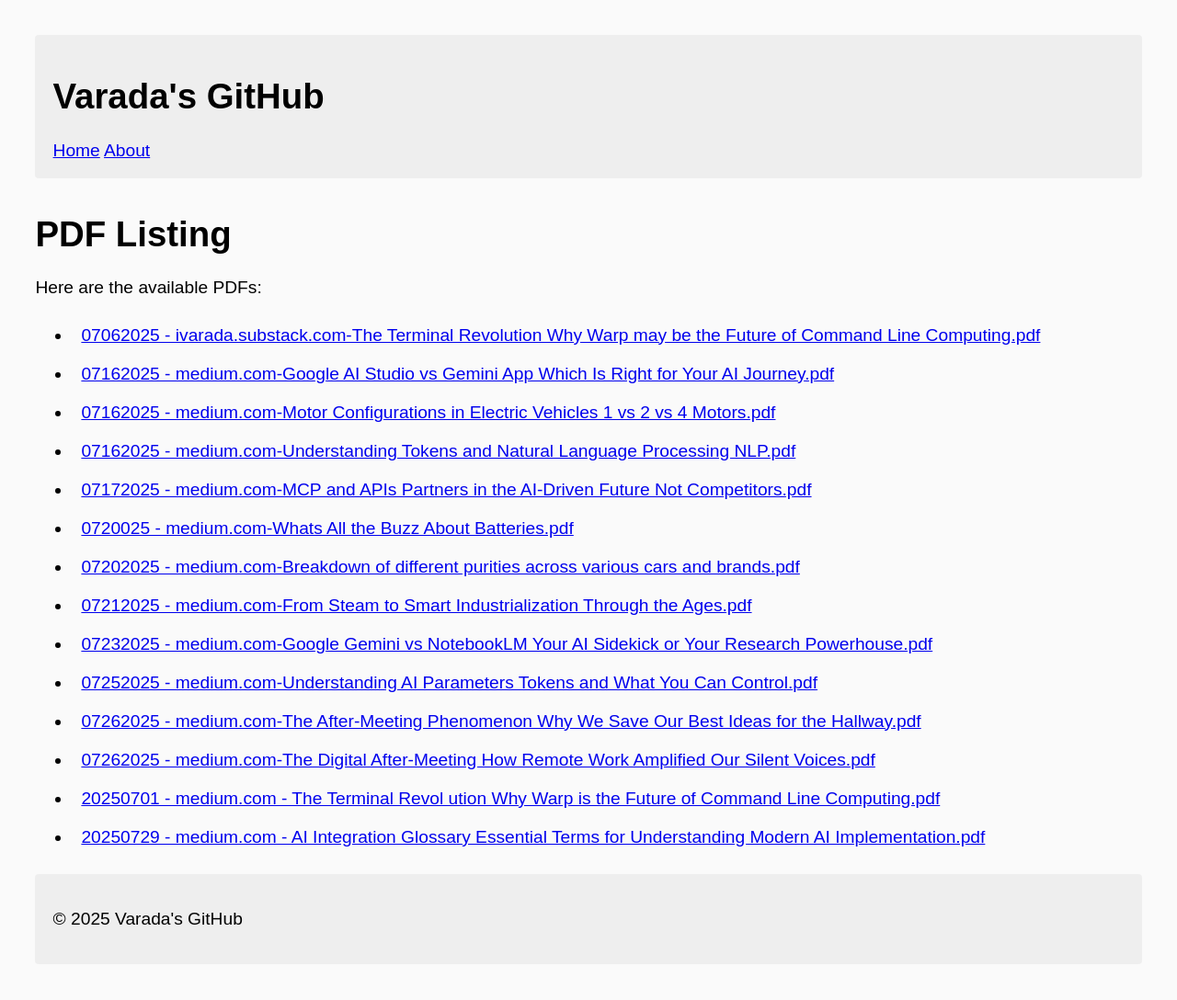
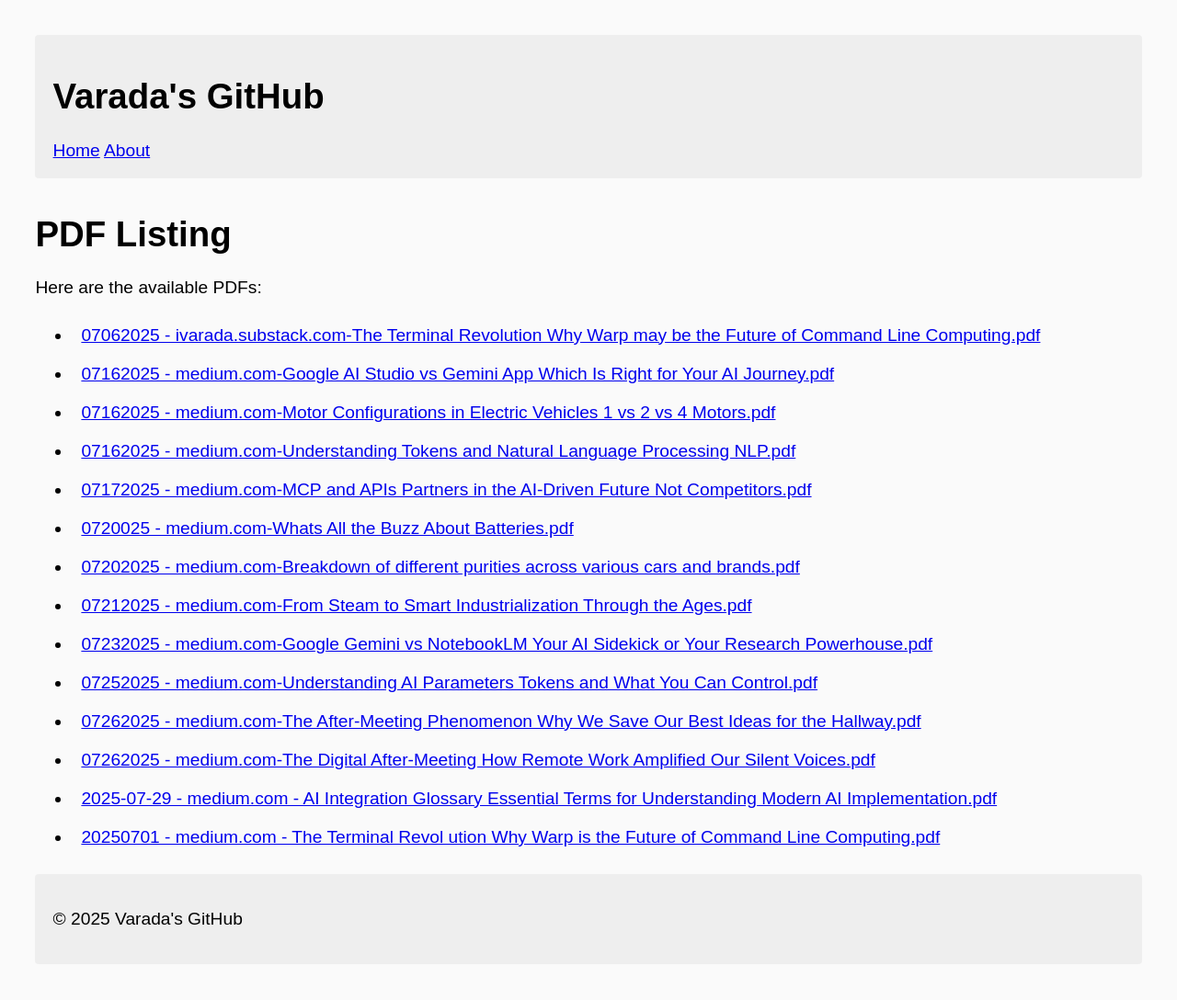
Before and after one commit to ivarada/ivarada.github.io, a Jekyll site: the page built from medium/pdf/index.md, in a window 1280 px wide. Shown: the whole page at 92% size. Built offline with Jekyll 4.4.1, drawn with Linux system fonts in a browser that asks for light colours.

Commit message:
Update PDF Listing

```diff
--- a/medium/pdf/index.md
+++ b/medium/pdf/index.md
@@ -19,5 +19,5 @@ Here are the available PDFs:
 - [07252025 - medium.com-Understanding AI Parameters Tokens and What You Can Control.pdf](07252025 - medium.com-Understanding AI Parameters Tokens and What You Can Control.pdf)
 - [07262025 - medium.com-The After-Meeting Phenomenon Why We Save Our Best Ideas for the Hallway.pdf](07262025 - medium.com-The After-Meeting Phenomenon Why We Save Our Best Ideas for the Hallway.pdf)
 - [07262025 - medium.com-The Digital After-Meeting How Remote Work Amplified Our Silent Voices.pdf](07262025 - medium.com-The Digital After-Meeting How Remote Work Amplified Our Silent Voices.pdf)
+- [2025-07-29 - medium.com - AI Integration Glossary Essential Terms for Understanding Modern AI Implementation.pdf](2025-07-29 - medium.com - AI Integration Glossary Essential Terms for Understanding Modern AI Implementation.pdf)
 - [20250701 - medium.com - The Terminal Revol ution Why Warp is the Future of Command Line Computing.pdf](20250701 - medium.com - The Terminal Revol ution Why Warp is the Future of Command Line Computing.pdf)
-- [20250729 - medium.com - AI Integration Glossary Essential Terms for Understanding Modern AI Implementation.pdf](20250729 - medium.com - AI Integration Glossary Essential Terms for Understanding Modern AI Implementation.pdf)
```
